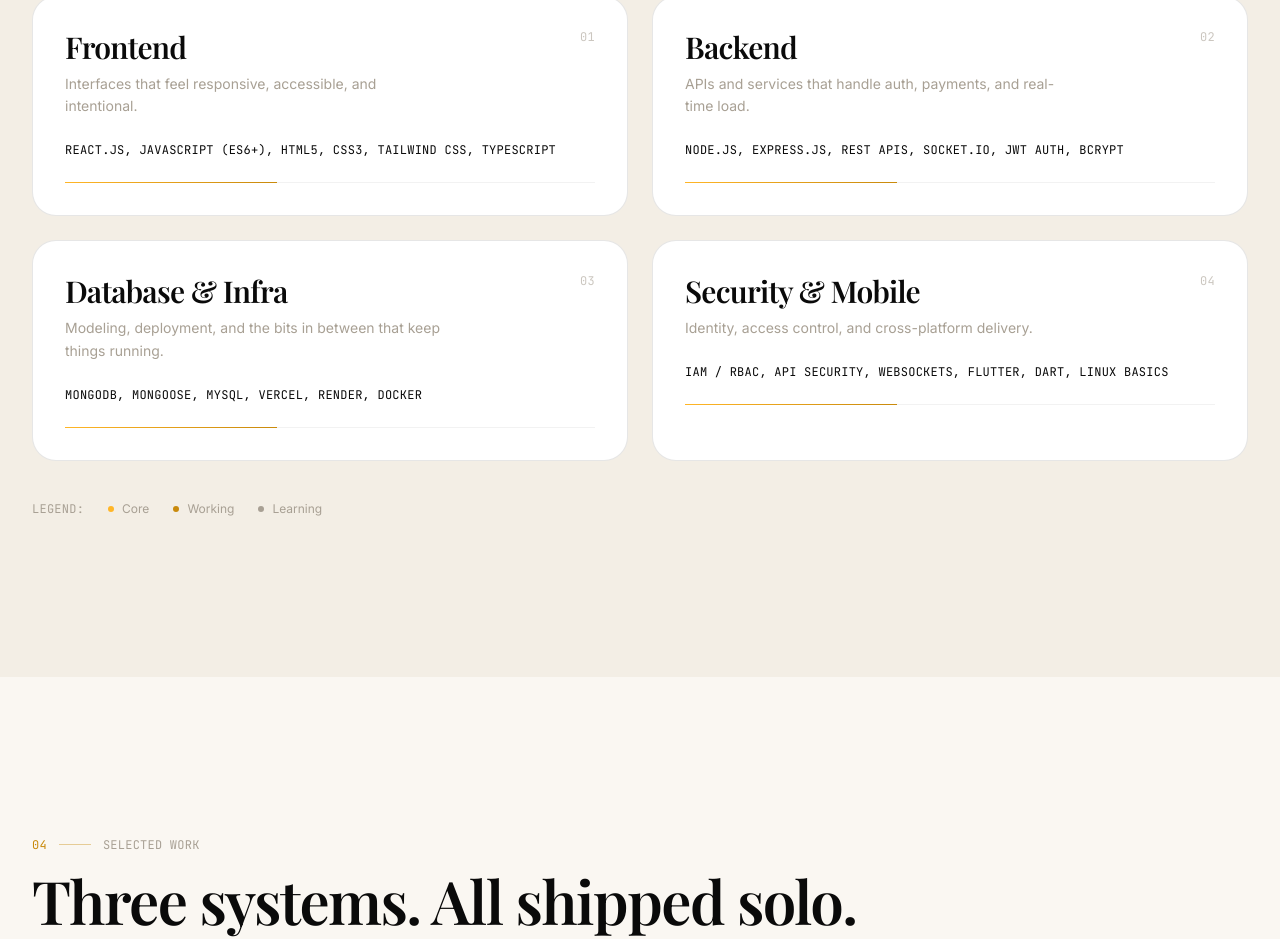
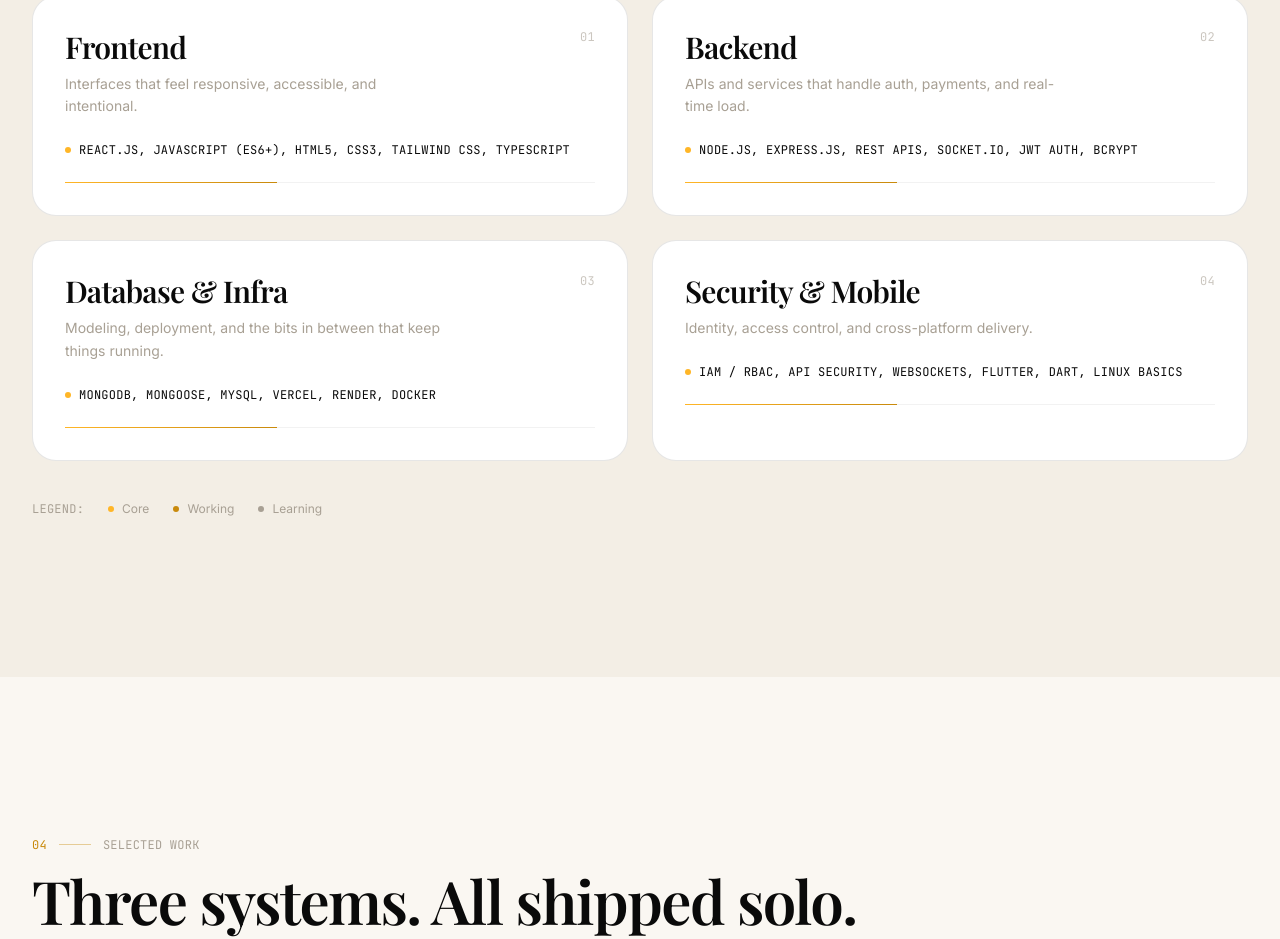
Before and after one commit to udayrajsaroj/Portfolio, a Next.js app: page / in a window 1280 px wide. Shown: the part 2450-3389 px from the top of the page. Built offline with nearby package versions, Linux system fonts and the light colour scheme.

Commit message:
Restore status dots for skill categories

```diff
--- a/src/components/portfolio/skills.tsx
+++ b/src/components/portfolio/skills.tsx
@@ -64,7 +64,8 @@ export function Skills() {
                 </span>
               </div>
 
-              <div className="relative mt-6">
+              <div className="relative mt-6 flex items-center gap-2">
+                <span className={cn("h-1.5 w-1.5 rounded-full", levelStyles[cat.skills[0]?.level ?? 'core'].dot)} />
                 <p className="font-mono-label text-xs uppercase tracking-[0.15em]">
                   {cat.skills.map(s => s.name).join(', ')}
                 </p>
```
